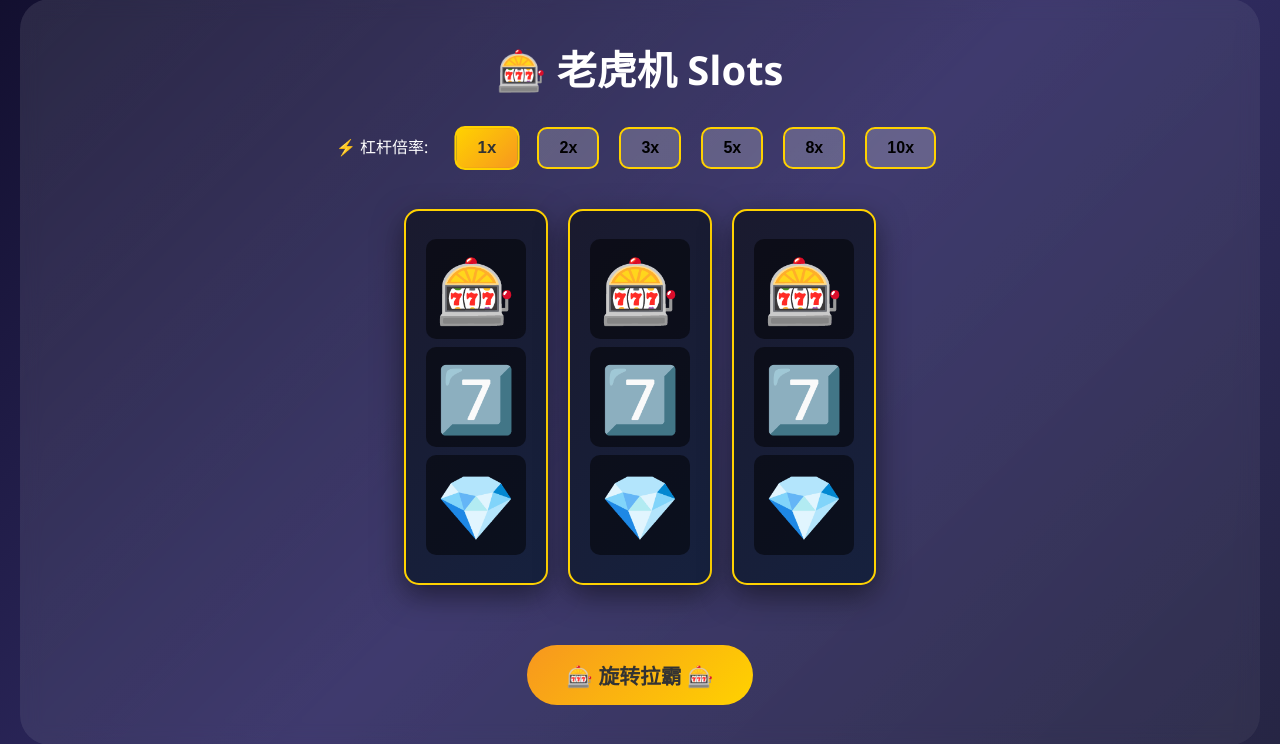
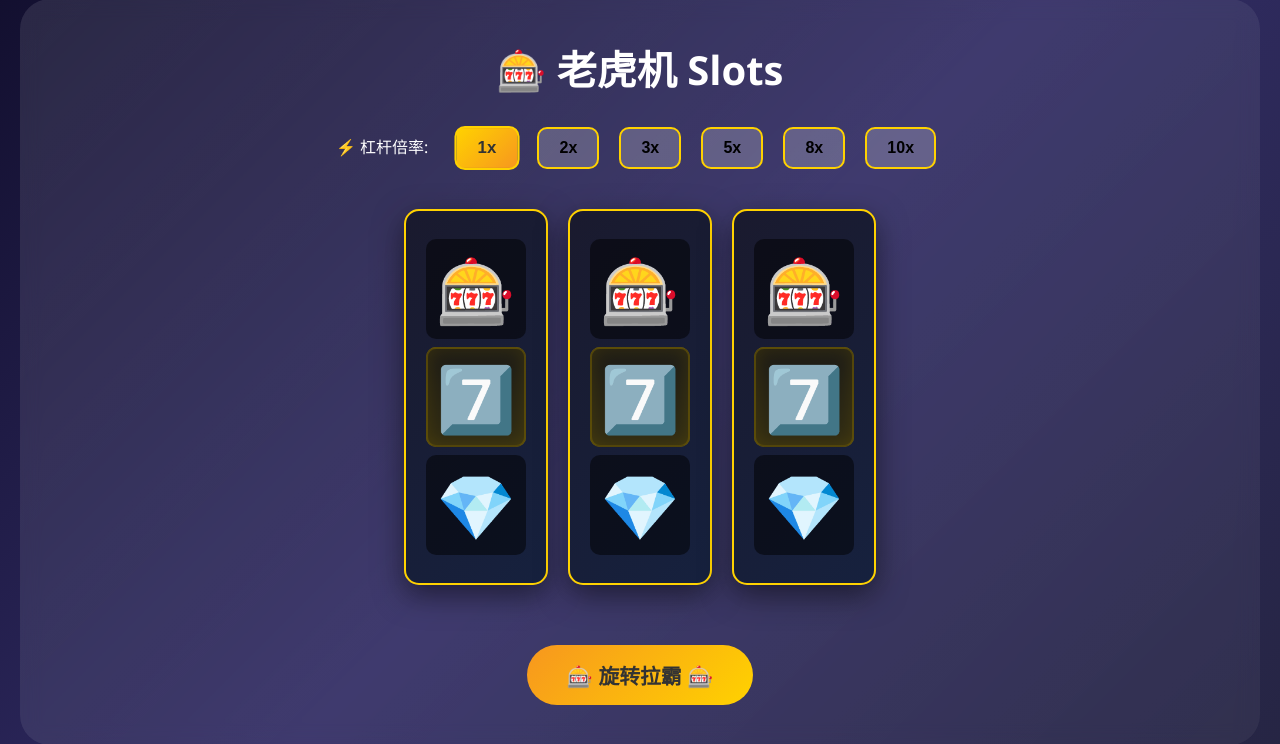
Before and after one commit to lhf2018/ArcadeFun, a Flask app: page / in a window 1280 px wide, after a click that opens the changed part. Shown: the part 129-873 px from the top of the page. Run offline with Flask 3, Linux system fonts and the light colour scheme.

Commit message:
修复幸运转盘的数字显示的bug

```diff
--- a/templates/index.html
+++ b/templates/index.html
@@ -334,6 +334,28 @@
             margin: 8px 0;
             border-radius: 10px;
             transition: all 0.1s;
+        }
+
+        .slot-payline-wrap {
+            position: relative;
+            margin: 8px 0;
+        }
+
+        .slot-payline-wrap .slot-symbol {
+            margin: 0;
+            position: relative;
+            z-index: 1;
+        }
+
+        .slot-payline-overlay {
+            position: absolute;
+            inset: 0;
+            border-radius: 10px;
+            pointer-events: none;
+            z-index: 0;
+            background: linear-gradient(180deg, rgba(255,210,0,0.14), rgba(255,210,0,0.32));
+            border: 2px solid rgba(255,210,0,0.55);
+            box-shadow: inset 0 0 18px rgba(255,210,0,0.28);
         }
 
         .slot-symbol.highlight {
@@ -853,17 +875,26 @@
                 <div class="slots-machine" id="slotsMachine">
                     <div class="slot-reel" id="reel0">
                         <div class="slot-symbol" id="slot0_0">🎰</div>
-                        <div class="slot-symbol" id="slot0_1">7️⃣</div>
+                        <div class="slot-payline-wrap">
+                            <div class="slot-payline-overlay" aria-hidden="true"></div>
+                            <div class="slot-symbol" id="slot0_1">7️⃣</div>
+                        </div>
                         <div class="slot-symbol" id="slot0_2">💎</div>
                     </div>
                     <div class="slot-reel" id="reel1">
                         <div class="slot-symbol" id="slot1_0">🎰</div>
-                        <div class="slot-symbol" id="slot1_1">7️⃣</div>
+                        <div class="slot-payline-wrap">
+                            <div class="slot-payline-overlay" aria-hidden="true"></div>
+                            <div class="slot-symbol" id="slot1_1">7️⃣</div>
+                        </div>
                         <div class="slot-symbol" id="slot1_2">💎</div>
                     </div>
                     <div class="slot-reel" id="reel2">
                         <div class="slot-symbol" id="slot2_0">🎰</div>
-                        <div class="slot-symbol" id="slot2_1">7️⃣</div>
+                        <div class="slot-payline-wrap">
+                            <div class="slot-payline-overlay" aria-hidden="true"></div>
+                            <div class="slot-symbol" id="slot2_1">7️⃣</div>
+                        </div>
                         <div class="slot-symbol" id="slot2_2">💎</div>
                     </div>
                 </div>
@@ -1238,6 +1269,33 @@
             drawWheel();
         }
 
+        /** 与 canvas.arc 一致：从圆心指向该点的角度（0=3 点方向，顺时针为正） */
+        function getWheelPointerAngleRad() {
+            if (!wheelCanvas) return -Math.PI / 2;
+            const c = wheelCanvas.getBoundingClientRect();
+            const ptr = document.querySelector('.wheel-pointer');
+            if (!ptr || c.width < 2 || c.height < 2) return -Math.PI / 2;
+            const p = ptr.getBoundingClientRect();
+            const cx = c.left + c.width / 2;
+            const cy = c.top + c.height / 2;
+            const tipX = p.width > 0 ? p.left + p.width / 2 : cx;
+            const tipY = p.height > 0 ? p.bottom : c.top;
+            const dx = tipX - cx;
+            const dy = tipY - cy;
+            if (Math.abs(dx) < 1e-4 && Math.abs(dy) < 1e-4) return -Math.PI / 2;
+            return Math.atan2(dy, dx);
+        }
+
+        function winningWheelIndex(rotation, sectorCount, pointerAngle) {
+            const twoPi = Math.PI * 2;
+            const step = twoPi / sectorCount;
+            let br = pointerAngle - rotation;
+            br = ((br % twoPi) + twoPi) % twoPi;
+            let idx = Math.floor(br / step);
+            if (idx >= sectorCount) idx = sectorCount - 1;
+            return idx;
+        }
+
         function drawWheel() {
             const sectors = [];
             // 构建扇形数组（12个扇形）
@@ -1305,12 +1363,22 @@
 
             // 随机选择最终停留的扇形
             const targetIndex = Math.floor(Math.random() * sectors.length);
-            const targetReward = sectors[targetIndex].value;
-
-            // 计算需要旋转的角度
-            const totalSpins = 10 + Math.random() * 5; // 10-15圈
-            const targetAngle = (Math.PI * 2 * totalSpins) + (Math.PI * 2 * (targetIndex / sectors.length));
+
+            const n = sectors.length;
+            const angleStep = (Math.PI * 2) / n;
+            const pointerAngle = getWheelPointerAngleRad();
+            const desiredEndRotation = pointerAngle - (targetIndex + 0.5) * angleStep;
+            const fullSpins = 10 + Math.random() * 5;
+            const mod2pi = (x) => ((x % (Math.PI * 2)) + (Math.PI * 2)) % (Math.PI * 2);
             const startRotation = currentWheelRotation;
+            let targetRotation = startRotation + fullSpins * (Math.PI * 2) + mod2pi(desiredEndRotation - startRotation);
+            let resolved = winningWheelIndex(targetRotation, n, pointerAngle);
+            let fixGuard = 0;
+            while (resolved !== targetIndex && fixGuard++ < n + 2) {
+                targetRotation -= (targetIndex - resolved) * angleStep;
+                resolved = winningWheelIndex(targetRotation, n, pointerAngle);
+            }
+            const rotationDelta = targetRotation - startRotation;
             const duration = 3000;
             const startTime = Date.now();
 
@@ -1319,18 +1387,22 @@
                     const elapsed = Date.now() - startTime;
                     const progress = Math.min(1, elapsed / duration);
                     const easeOut = 1 - Math.pow(1 - progress, 3);
-                    currentWheelRotation = startRotation + (targetAngle * easeOut);
+                    currentWheelRotation = startRotation + rotationDelta * easeOut;
                     drawWheel();
 
                     if (progress < 1) {
                         requestAnimationFrame(animate);
                     } else {
-                        // 游戏结算
-                        const actualReward = targetReward * leverage;
+                        currentWheelRotation = targetRotation;
+                        drawWheel();
+                        const payPointer = getWheelPointerAngleRad();
+                        const payIndex = winningWheelIndex(currentWheelRotation, n, payPointer);
+                        const payValue = sectors[payIndex].value;
+                        const actualReward = payValue * leverage;
                         currentCoins -= cost;
                         if (actualReward > 0) currentCoins += actualReward;
                         updateCoinDisplay();
-                        showToast(`🎡 指针指向 ${targetReward} 🪙！实际获得 ${actualReward} 🪙（含${leverage}倍杠杆）`);
+                        showToast(`🎡 指针指向 ${payValue} 🪙！实际获得 ${actualReward} 🪙（含${leverage}倍杠杆）`);
 
                         wheelSpinning = false;
                         btn.disabled = false;
```
